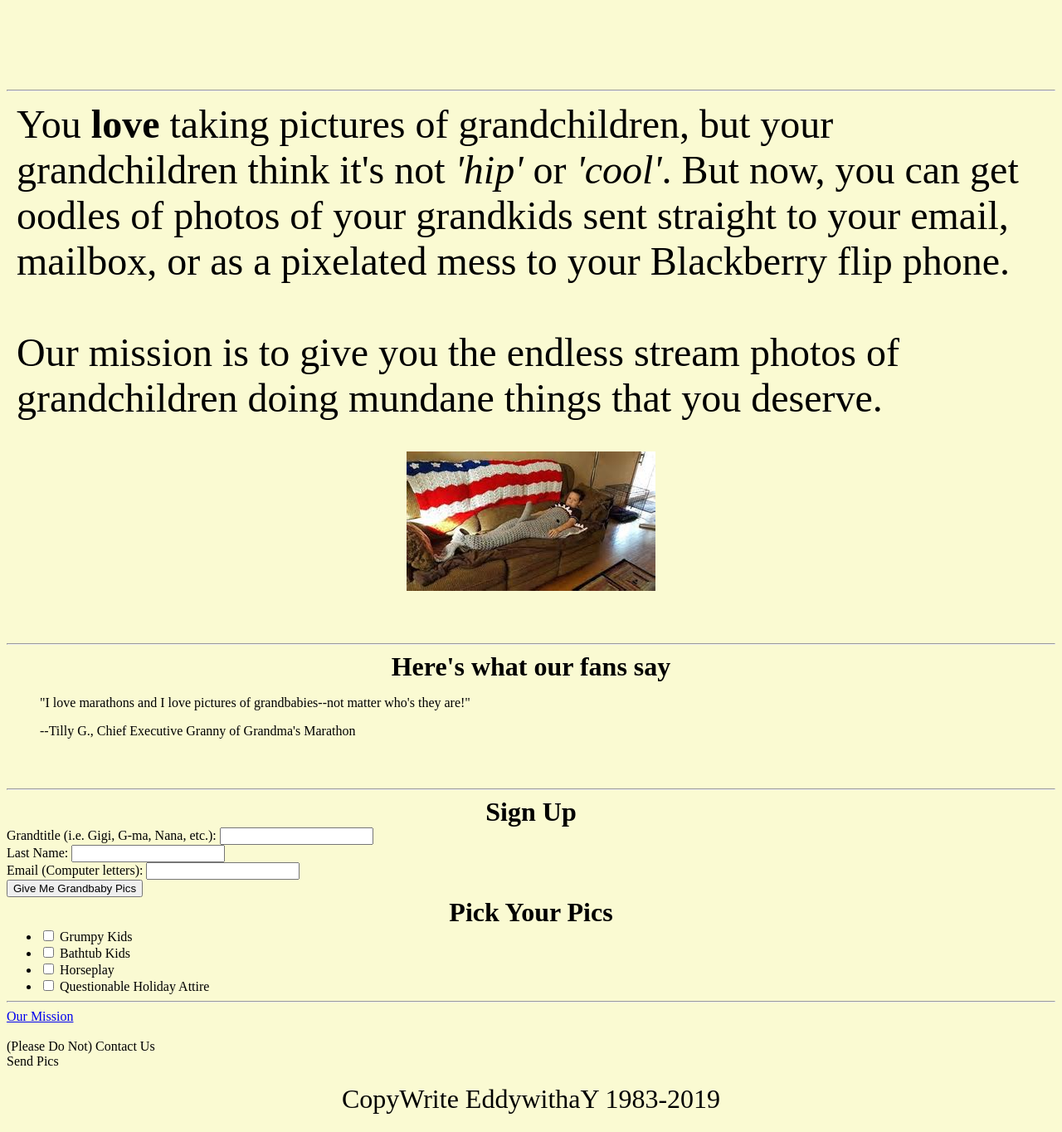
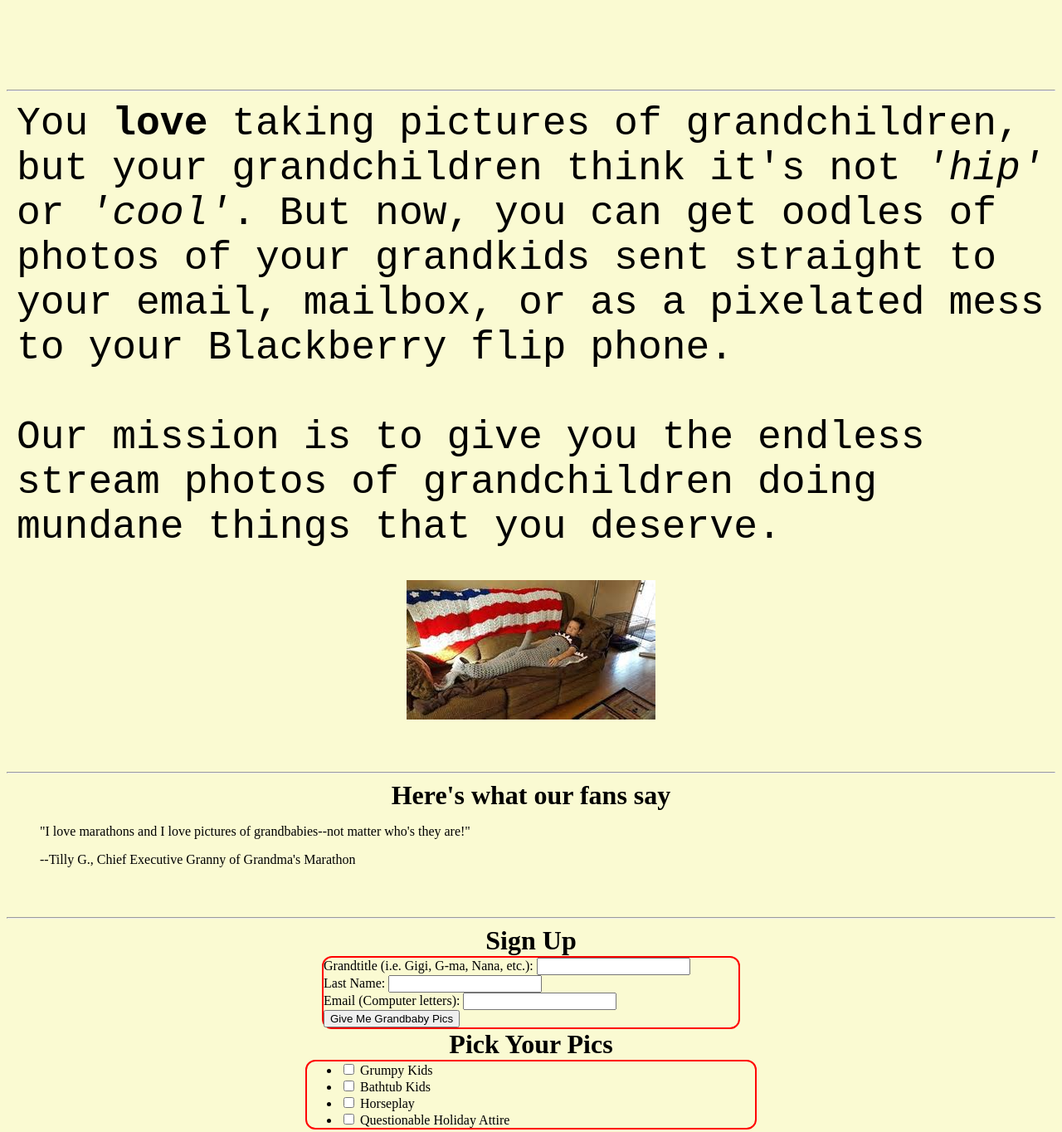
Before and after one commit to jonesea7/smalltechacademyprojects, a plain HTML site: page GrannyPicProject/gigi_pg_1.html in a window 1280 px wide. Shown: the part 1880-3244 px from the top of the page at 83% size. Drawn offline with Linux system fonts and the light colour scheme.

Commit message:
add form border with radius and width, add font family to paragraph, updated link

```diff
--- a/GrannyPicProject/css/style.css
+++ b/GrannyPicProject/css/style.css
@@ -34,7 +34,8 @@ body {
 .missionparagraph {
     margin: 12px;
     text-align:left;
-    font-size: 3em
+    font-size: 3em;
+    font-family: 'Courier New', Courier, monospace;
 
 }
 
@@ -54,6 +55,9 @@ body {
 .form {
     text-align: start;
     font-size: 1em;
-    margin: auto
+    margin: auto;
+    width: 500px;
+    border: 2px double red;
+    border-radius: 12px;
 
 }
```
